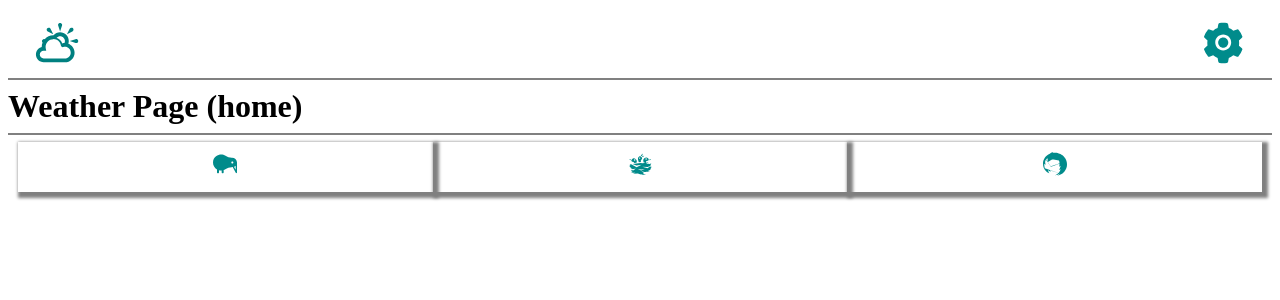
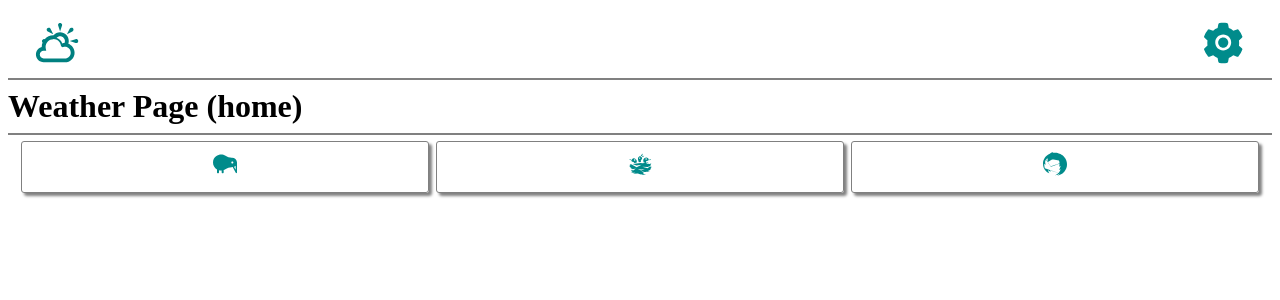
Before and after one commit to eric8979/sandbox-project, a React (Create React App) app in the folder client/: page / in a window 1280 px wide. Shown: the top 300 px of the page. Built offline with nearby package versions, Linux system fonts and the light colour scheme.

Commit message:
Edit bottombar style

```diff
--- a/client/src/components/Bottombar.jsx
+++ b/client/src/components/Bottombar.jsx
@@ -8,13 +8,13 @@ import { SiThunderbird } from "react-icons/si";
 function Bottombar() {
   return (
     <div className="bottombar">
-      <NavLink to="/tell">
+      <NavLink to="/tell" className="bottomBtn">
         <FaKiwiBird />
       </NavLink>
-      <NavLink to="/users">
+      <NavLink to="/users" className="bottomBtn">
         <GiNestBirds />
       </NavLink>
-      <NavLink to="/message">
+      <NavLink to="/message" className="bottomBtn">
         <SiThunderbird />
       </NavLink>
     </div>
--- a/client/src/styles/bar.scss
+++ b/client/src/styles/bar.scss
@@ -46,6 +46,12 @@
   font-size: 1.5rem;
   height: 2.8rem;
   a {
-    box-shadow: 3px 3px 3px 3px gray;
+    box-shadow: 3px 3px 3px 0px gray;
+  }
+  .bottomBtn {
+    margin-right: 0.2rem;
+    margin-left: 0.2rem;
+    border: 1px solid gray;
+    border-radius: 3px;
   }
 }
```
